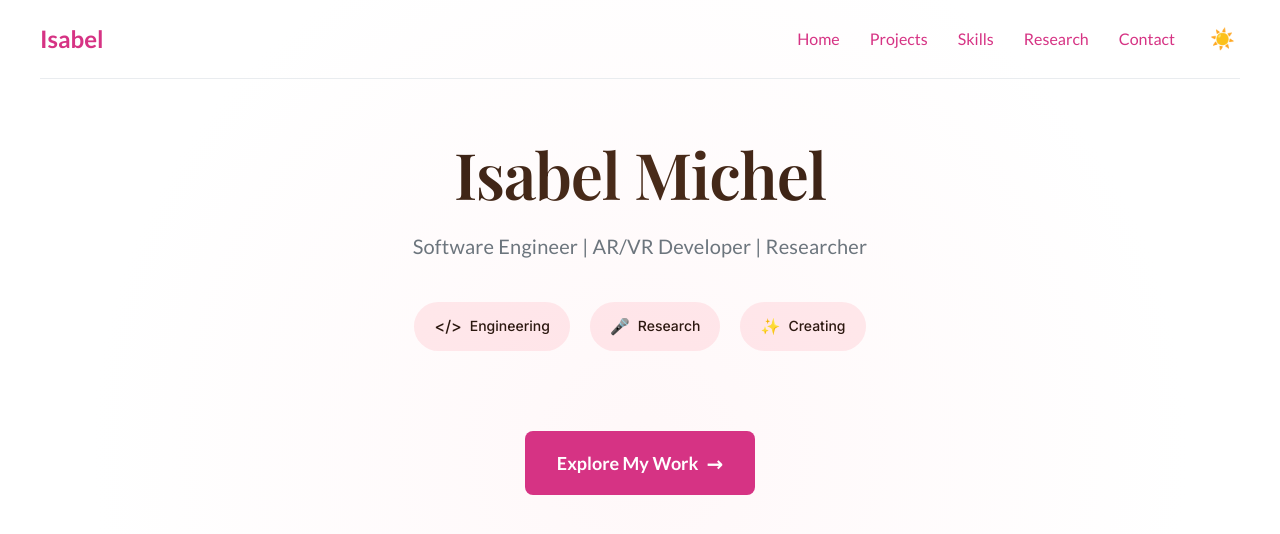
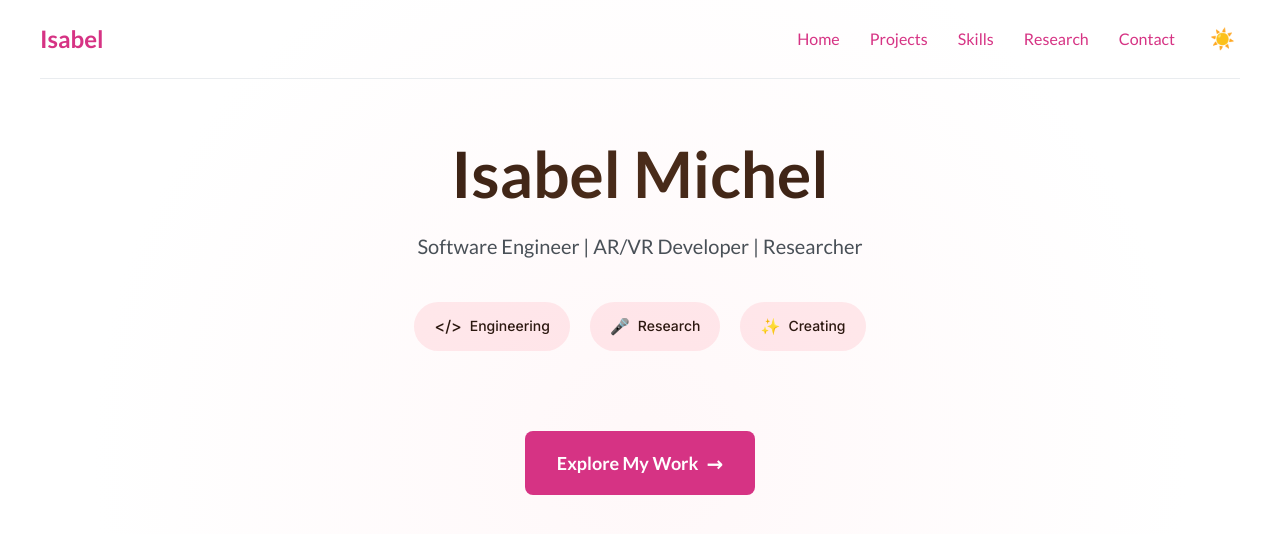
Before and after one commit to ismichel/ismichel.github.io, a Jekyll site: the page built from _posts/2025-06-10-memories-ar-project.markdown, in a window 1280 px wide. Shown: the top 534 px of the page. Built offline with Jekyll 4.4.1, drawn with Linux system fonts in a browser that asks for light colours.

Commit message:
Updated font style

```diff
--- a/_layouts/default.html
+++ b/_layouts/default.html
@@ -20,7 +20,7 @@
   <link rel="stylesheet" type="text/css" href="{{ site.baseurl }}/style.css" />
   <link rel="canonical" href="{{ page.url | replace:'index.html','' | prepend: site.baseurl | prepend: site.url }}">
   <link href="https://fonts.googleapis.com/css?family=Lato:400,700,400italic,700italic" rel="stylesheet" type="text/css">
-  <link href="https://fonts.googleapis.com/css2?family=Inter:wght@400;500;600;700&family=Playfair+Display:wght@400;500;600;700&display=swap" rel="stylesheet">
+  <link href="https://fonts.googleapis.com/css2?family=Inter:wght@400;500;600;700&display=swap" rel="stylesheet">
 
   <style>
     body {
@@ -96,24 +96,21 @@
     }
 
     .name {
-      font-family: 'Playfair Display', serif;
       font-size: 4rem;
-      font-weight: 600;
+      font-weight: 700;
       background: linear-gradient(135deg, #2c1810 0%, #4a2c1a 50%, #2c1810 100%);
       -webkit-background-clip: text;
       -webkit-text-fill-color: transparent;
       background-clip: text;
       margin: 0 0 20px 0;
       line-height: 1.1;
-      letter-spacing: -0.02em;
     }
 
     .subtitle {
       font-size: 1.25rem;
-      color: #6c757d;
+      color: #495057;
       margin: 0 0 40px 0;
       font-weight: 400;
-      letter-spacing: 0.01em;
     }
 
     .tags {
```
